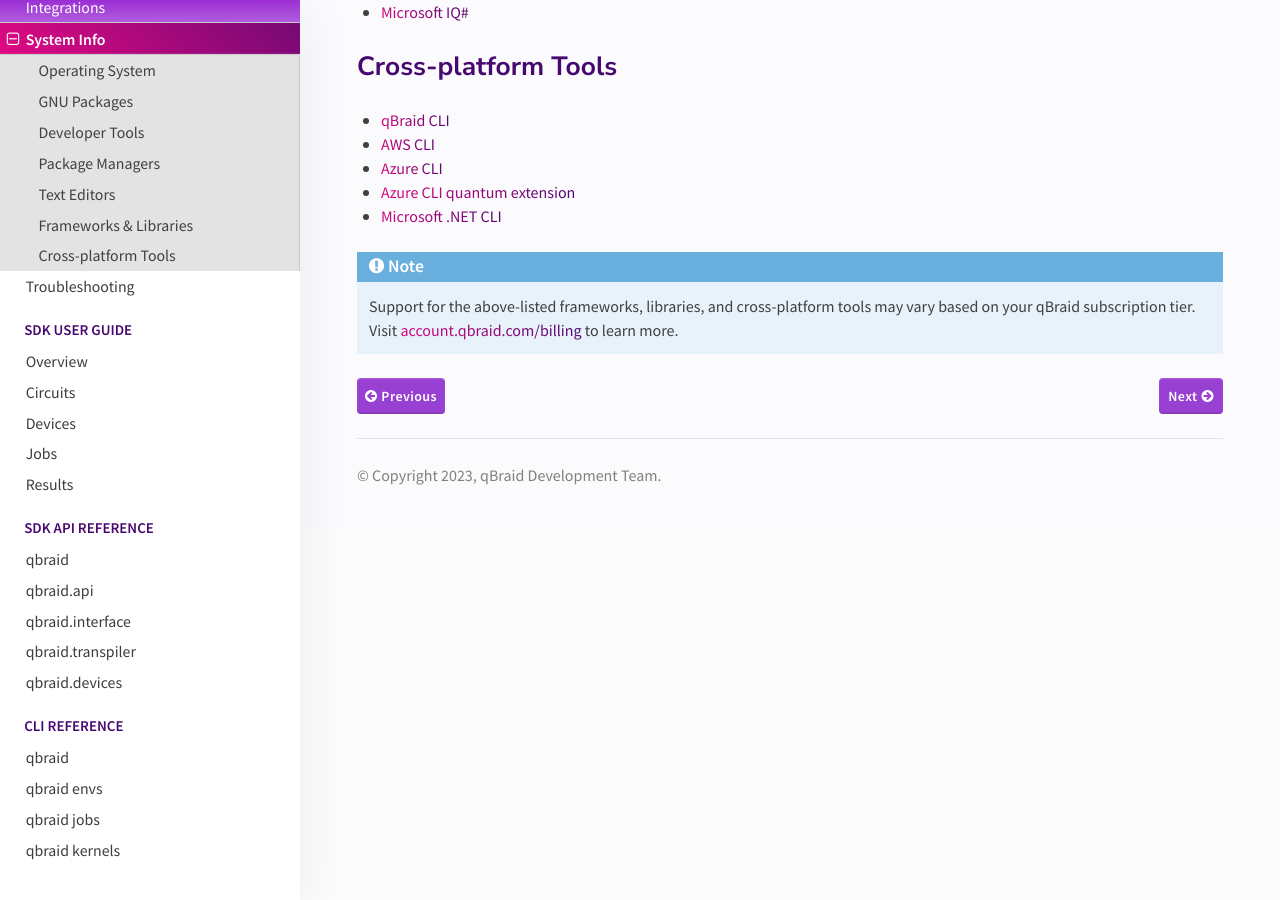
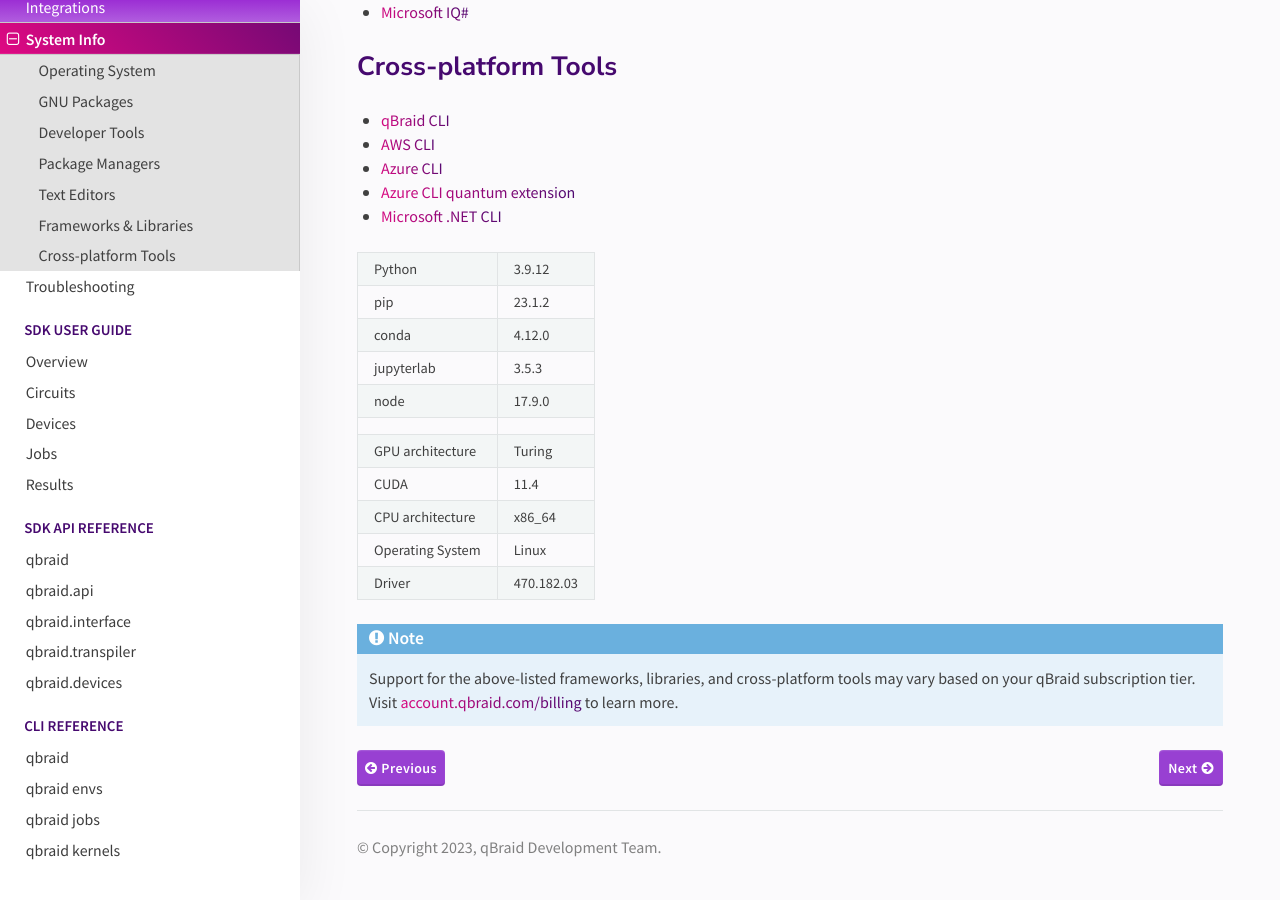
Before and after one commit to qBraid/qBraid, a Sphinx documentation site: the page built from docs/lab/system.rst, in a window 1280 px wide and 900 px high, scrolled down 1328 px. Built offline with Sphinx 7.4.7 and the Read the Docs theme 2.0.0, drawn with Linux system fonts in a browser that asks for light colours.

Commit message:
update sys + getting started

```diff
--- a/docs/lab/getting_started.rst
+++ b/docs/lab/getting_started.rst
@@ -54,8 +54,8 @@
 Lab server
 -----------
 
- The Hub Control Panel is the user interface that provides users with control and management over their individual server instances in the qBraid Lab system.
- To access the control panel, go to **File** > **Hub Control Panel**, or navigate to `<https://lab.qbraid.com/hub/home>`_ directly from your browser.
+The Hub Control Panel is the user interface that provides users with control and management over their individual server instances in the qBraid Lab system.
+To access the control panel, go to **File** > **Hub Control Panel**, or navigate to `<https://lab.qbraid.com/hub/home>`_ directly from your browser.
 
 From here, you can perform a number of important actions including **Logout** and **Stop My Server**. Stopping your server instance
 will not delete your server, but will stop it from running. Once your server is stopped, you can restart it by clicking **Start My Server**.
--- a/docs/lab/system.rst
+++ b/docs/lab/system.rst
@@ -77,6 +77,30 @@
 - `Microsoft .NET CLI <https://docs.microsoft.com/en-us/dotnet/core/tools/>`_
 
 
++------------------+-------------+
+| Python           | 3.9.12      |
++------------------+-------------+
+| pip              | 23.1.2      |
++------------------+-------------+
+| conda            | 4.12.0      |
++------------------+-------------+
+| jupyterlab       | 3.5.3       |
++------------------+-------------+
+| node             | 17.9.0      |
++------------------+-------------+
++------------------+-------------+
+| GPU architecture | Turing      |
++------------------+-------------+
+| CUDA             | 11.4        |
++------------------+-------------+
+| CPU architecture | x86_64      |
++------------------+-------------+
+| Operating System | Linux       |
++------------------+-------------+
+| Driver           | 470.182.03  |
++------------------+-------------+
+
+
 .. note::
     Support for the above-listed frameworks, libraries, and cross-platform tools may vary based on your qBraid subscription tier.
     Visit `account.qbraid.com/billing <https://account.qbraid.com/billing>`_ to learn more.
```
Also changed, not shown: docs/_static/getting_started/hub.png.
